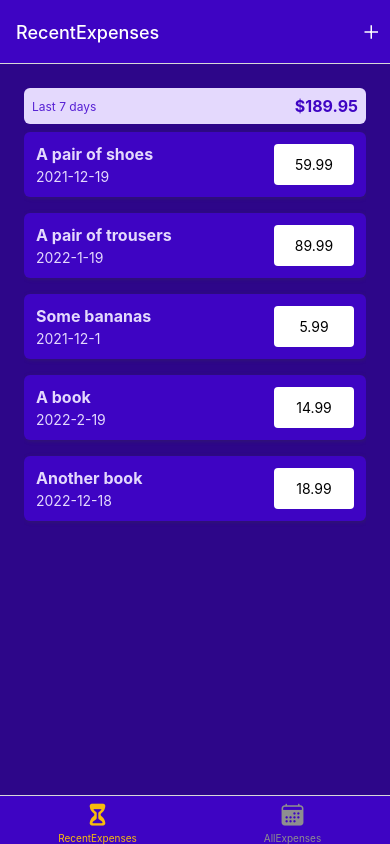
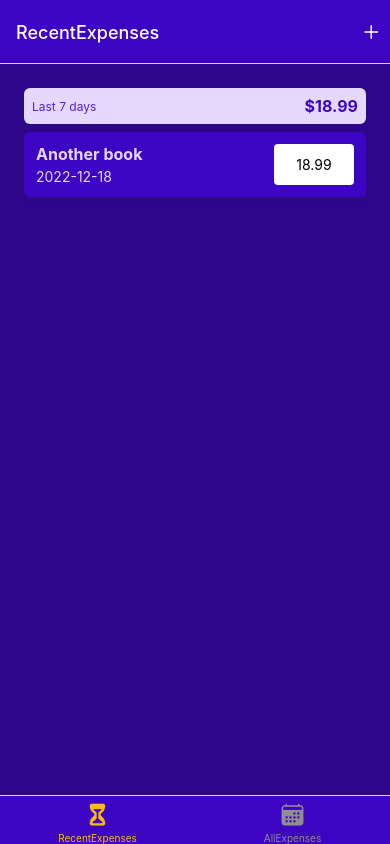
Before and after one commit to Ramses2/expense, a React Native app: screen /RecentExpenses in a window 390 px wide. Built offline with nearby package versions, Linux system fonts and the light colour scheme.

Commit message:
Context work

```diff
--- a/components/ExpensesOutput/ExpensesOutput.js
+++ b/components/ExpensesOutput/ExpensesOutput.js
@@ -4,44 +4,11 @@ import ExpensesSummary from './ExpensesSummary';
 import {GlobalStyles} from '../../constants/style';
 
 
-const DUMMY_EXPENSES=[
-    {
-        id:'e1',
-        description:'A pair of shoes',
-        amount:59.99,
-        date:new Date('2021-12-19')
-    },
-    {
-        id:'e2',
-        description:'A pair of trousers',
-        amount:89.99,
-        date:new Date('2022-01-19')
-    },
-    {
-        id:'e3',
-        description:'Some bananas',
-        amount:5.99,
-        date:new Date('2021-12-01')
-    },
-    {
-        id:'e4',
-        description:'A book',
-        amount:14.99,
-        date:new Date('2022-02-19')
-    },
-    {
-        id:'e5',
-        description:'Another book',
-        amount:18.99,
-        date:new Date('2022-12-18')
-    }
-]
-
 
 function ExpensesOutput({expenses,expensesPeriod}) {
     return <View style={styles.container}>
-        <ExpensesSummary expenses={DUMMY_EXPENSES} periodName={expensesPeriod}/>
-        <ExpensesList expenses={DUMMY_EXPENSES} />
+        <ExpensesSummary expenses={expenses} periodName={expensesPeriod}/>
+        <ExpensesList expenses={expenses} />
     </View>
 }
 
--- a/screens/AllExpenses.js
+++ b/screens/AllExpenses.js
@@ -1,8 +1,11 @@
+import { useContext } from 'react';
 import ExpensesOutput from '../components/ExpensesOutput/ExpensesOutput';
+import { ExpensesContext } from '../store/expenses-context';
 
 
 function AllExpenses() {
-    return <ExpensesOutput expensesPeriod="Total"/>
+    const expensesCtx = useContext(ExpensesContext);
+    return <ExpensesOutput expenses={expensesCtx.expenses} expensesPeriod="Total"/>
 }
 
 
--- a/screens/ManageExpense.js
+++ b/screens/ManageExpense.js
@@ -1,11 +1,14 @@
-import { useLayoutEffect } from 'react';
+import { useContext, useLayoutEffect } from 'react';
 import {Text,View, StyleSheet} from 'react-native';
 import IconButton from '../components/UI/IconButton';
 import {GlobalStyles} from '../constants/style';
 import Button from '../components/UI/Button';
+import { ExpensesContext } from '../store/expenses-context';
 
 
 function ManageExpense({route, navigation}) {
+
+    const expenseCtx = useContext(ExpensesContext);
 
     const editedExpenseId=route.params?.expenseId;
     const isEditing = !!editedExpenseId;
@@ -19,6 +22,7 @@ function ManageExpense({route, navigation}) {
 
     function deleteExpenseHandler() {
         navigation.goBack();
+        expenseCtx.deleteExpense(editedExpenseId);
     }
 
     function cancelHandler() {
@@ -26,6 +30,12 @@ function ManageExpense({route, navigation}) {
     }
 
     function confirmHandler() {
+        if(isEditing) {
+            expenseCtx.updateExpense(editedExpenseId,{description:'test !!!!!', amount:29.99, date:new Date('2022-05-20')})
+        } else {
+            expenseCtx.addExpense({description:'test', amount:19.99, date:new Date('2022-05-19')});
+        }
+
         navigation.goBack();
     }
 
--- a/screens/RecentExpenses.js
+++ b/screens/RecentExpenses.js
@@ -1,8 +1,19 @@
+import { useContext } from 'react';
 import ExpensesOutput from '../components/ExpensesOutput/ExpensesOutput';
+import { ExpensesContext } from '../store/expenses-context';
+import { getDateMinusDate } from '../util/date';
 
 
 function RecentExpenses() {
-    return <ExpensesOutput expensesPeriod="Last 7 days"/>
+    const expensesCtx = useContext(ExpensesContext);
+
+    const recentExpenses = expensesCtx.expenses.filter((expense) => {
+        const today=new Date();
+        const date7DaysAgo = getDateMinusDate(today,7);
+
+        return expense.date > date7DaysAgo;
+    })
+    return <ExpensesOutput expenses={recentExpenses}  expensesPeriod="Last 7 days"/>
 }
 
 
--- a/store/expenses-context.js
+++ b/store/expenses-context.js
@@ -50,9 +50,12 @@ function expensesReducer(state,action) {
         case 'UPDATE':
             const updatebleExpenseIndex=state.findIndex((expense) => expense.id===action.payload.id);
             const updatebleExpense=state[updatebleExpenseIndex];
-            const updatedItem={...updateExpense, ...action.payload.data};
-            const updatedEx
+            const updatedItem={...updatebleExpense, ...action.payload.data};
+            const updatedExpenses=[...state];
+            updatedExpenses[updatebleExpenseIndex]=updatedItem;
+            return updatedExpenses;
         case 'DELETE':
+            return state.filter((expense) => expense.id !== action.payload);
         default:
             return state;
     }
@@ -73,8 +76,15 @@ function ExpensesContextProvider({children}) {
         dispatch({type:'UPDATE', payload:{id:id, data:expenseData}})
     }
 
+    const value={
+        expenses:expensesState,
+        addExpense: addExpense,
+        deleteExpense: deletetExpense,
+        updateExpense:updateExpense
+    }
 
-    return <ExpensesContext.Provider>{children}</ExpensesContext.Provider>
+
+    return <ExpensesContext.Provider value={value}>{children}</ExpensesContext.Provider>
 }
 
 
--- a/util/date.js
+++ b/util/date.js
@@ -1,3 +1,7 @@
 export function getFormattedDate(date) {
     return `${date.getFullYear()}-${date.getMonth()+1}-${date.getDate()}`
 }
+
+export function getDateMinusDate(date, days) {
+    return new Date(date.getFullYear(), date.getMonth(), date.getDate() - days);
+}
```
Also changed, not shown: App.js (+7 -4 lines).
